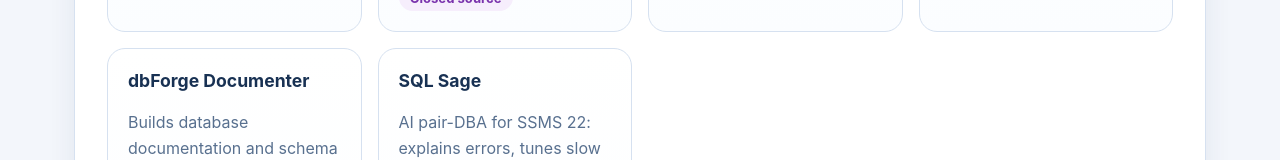
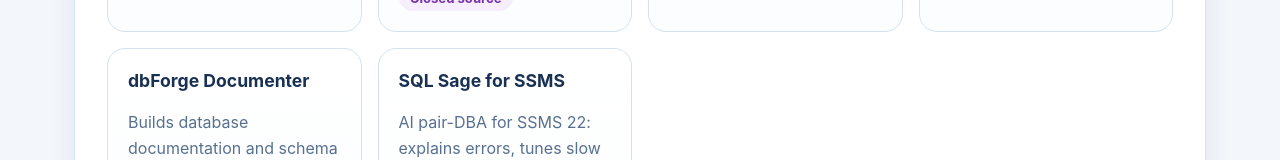
Before and after one commit to ErikEJ/SsmsExtensions, a plain HTML site: page index.html in a window 1280 px wide. Shown: the part 4646-4806 px from the top of the page. Drawn offline with Linux system fonts and the light colour scheme.

Commit message:
Update SQL Sage card: link to the product page, name SQL Sage for SSMS

```diff
--- a/index.html
+++ b/index.html
@@ -320,7 +320,7 @@
           <div class="badges"><span class="badge badge--commercial">Commercial</span><span class="badge badge--closed">Closed source</span></div>
         </article>
         <article class="card">
-          <h3><a href="https://github.com/LUMASoftPL/sqlsage">SQL Sage</a></h3>
+          <h3><a href="https://sqlsage.lumasoft.org/">SQL Sage for SSMS</a></h3>
           <p>AI pair-DBA for SSMS 22: explains errors, tunes slow queries and runs SQL safely. Keyless, on your own Claude or ChatGPT account.</p>
           <div class="badges"><span class="badge badge--commercial">Commercial</span><span class="badge badge--closed">Closed source</span></div>
         </article>
```
